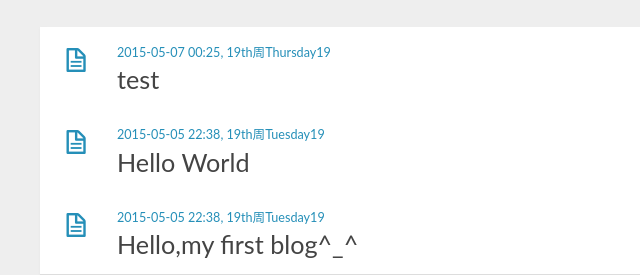
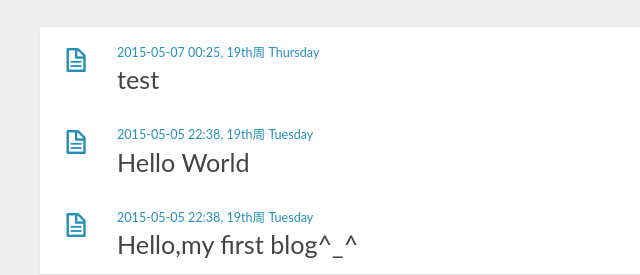
Before and after one commit to DawnYu9/codingbubble.github.io, a plain HTML site: page archives/2015/05/index.html in a window 1280 px wide. Shown: the part 187-462 px from the top of the page, 0-640 px from the left. Drawn offline with nearby package versions, Linux system fonts and the light colour scheme; a web font is replaced by a local one.

Commit message:
Site updated: 2015-05-07 14:31:58

```diff
--- a/archives/2015/05/index.html
+++ b/archives/2015/05/index.html
@@ -70,7 +70,7 @@ var _hmt = _hmt || [];
         <div class="post-content">
           <header>
             <div class="icon"></div>
-            <time datetime="2015-05-06T16:25:28.000Z"><a href="/2015/05/07/test/">2015-05-07 00:25, 19th周Thursday19</a></time>
+            <time datetime="2015-05-06T16:25:28.000Z"><a href="/2015/05/07/test/">2015-05-07 00:25, 19th周 Thursday</a></time>
 
               <h1 class="title"><a href="/2015/05/07/test/">test</a></h1>
 
@@ -82,7 +82,7 @@ var _hmt = _hmt || [];
         <div class="post-content">
           <header>
             <div class="icon"></div>
-            <time datetime="2015-05-05T14:38:18.000Z"><a href="/2015/05/05/hello-world/">2015-05-05 22:38, 19th周Tuesday19</a></time>
+            <time datetime="2015-05-05T14:38:18.000Z"><a href="/2015/05/05/hello-world/">2015-05-05 22:38, 19th周 Tuesday</a></time>
 
               <h1 class="title"><a href="/2015/05/05/hello-world/">Hello World</a></h1>
 
@@ -94,7 +94,7 @@ var _hmt = _hmt || [];
         <div class="post-content">
           <header>
             <div class="icon"></div>
-            <time datetime="2015-05-05T14:38:18.000Z"><a href="/2015/05/05/Hello-my-first-blog/">2015-05-05 22:38, 19th周Tuesday19</a></time>
+            <time datetime="2015-05-05T14:38:18.000Z"><a href="/2015/05/05/Hello-my-first-blog/">2015-05-05 22:38, 19th周 Tuesday</a></time>
 
               <h1 class="title"><a href="/2015/05/05/Hello-my-first-blog/">Hello,my first blog^_^</a></h1>
 
```
Also changed, not shown: 2015/05/05/Hello-my-first-blog/index.html (+1 -1 lines), 2015/05/05/hello-world/index.html (+1 -1 lines), 2015/05/07/test/index.html (+1 -1 lines), archives/2015/index.html (+3 -3 lines), archives/index.html (+3 -3 lines), categories/随笔/index.html (+1 -1 lines), index.html (+3 -3 lines).
